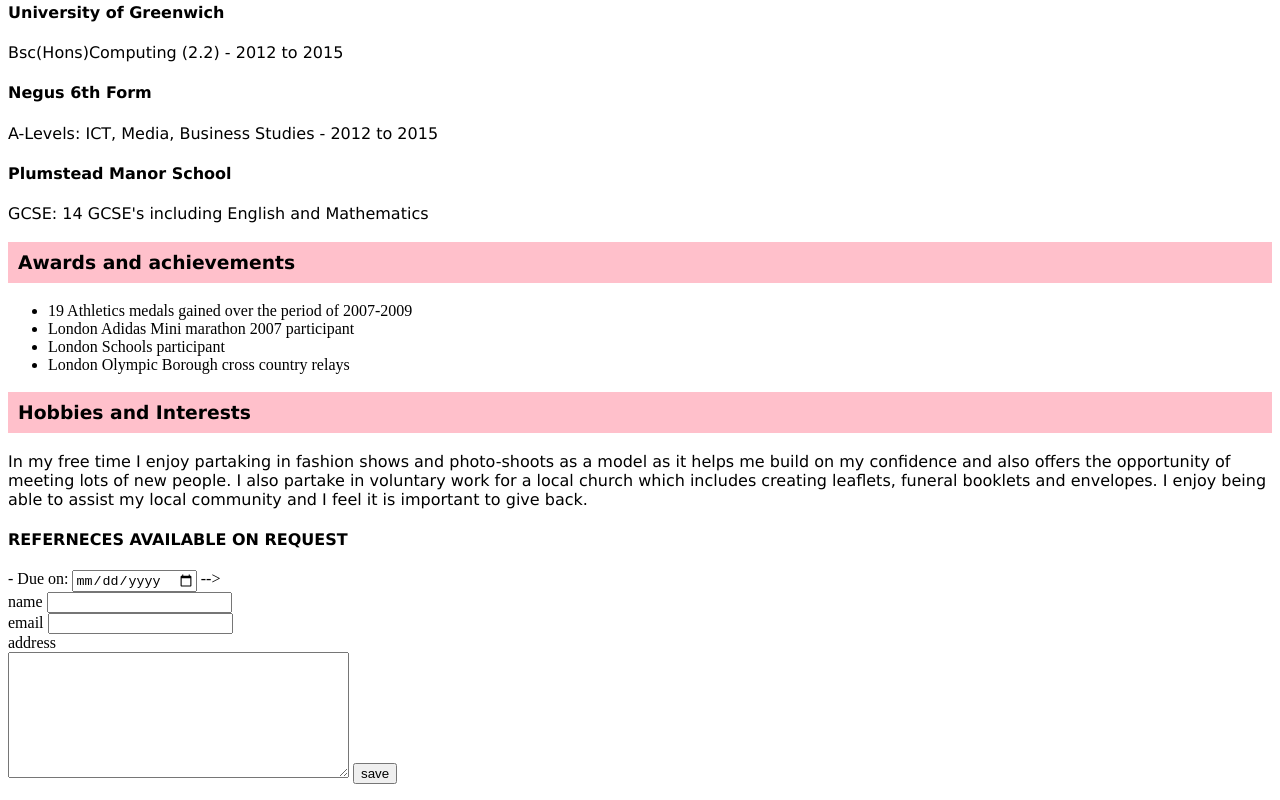
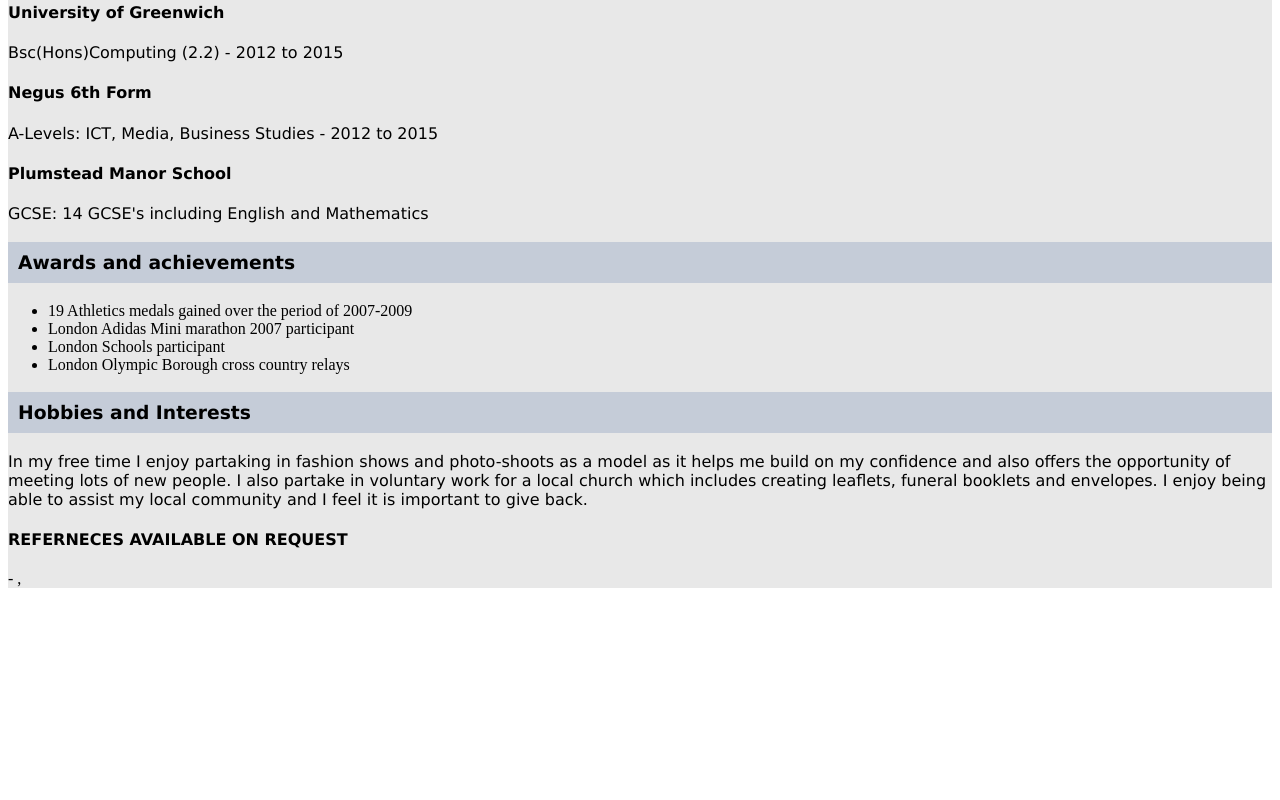
Before and after one commit to faithkareber/faithwebsite, a plain HTML site: page faithcvweb.html5.html in a window 1280 px wide. Shown: the part 1025-1825 px from the top of the page. After the commit the page ends 1621 px from the top, so only its background shows below. Drawn offline with Linux system fonts and the light colour scheme.

Commit message:
added grey container on cv page fill the ful page

```diff
--- a/css/style.css
+++ b/css/style.css
@@ -1,6 +1,6 @@
 .cvcontainergrey
 {
-background-color: #E9E4E2;
+background-color: #e8e8e8;
 display: block;
 
 }
@@ -33,7 +33,7 @@ h4
 	padding-right: 10px;
 	padding-top:10px;
 	padding-bottom: 10px;
-	background-color: pink;
+	background-color: #c5ccd8;
 }
 
 
--- a/faithcvweb.html5.html
+++ b/faithcvweb.html5.html
@@ -34,6 +34,8 @@
 
 
 <section>
+
+<div class="cvcontainergrey">
 	<main id="bio">
 
 				<h3 class="pinkheadbanner">Personal statement</h3>
@@ -135,17 +137,17 @@
 <label for="title">Todo item:</label>
 <input type="text" name="title" id="title"> <!--wherver there is a inut fild there should be a label field-->-
 
-<label for="due">Due on:</label>
-<input type="date" name="due" id ="due"> <!---->
+,<!--<label for="due">Due on:</label>-->
+<!--<input type="date" name="due" id ="due"> -->
 
- --><!--submits form its inside of, put the value of the name of the button-->
+ <!--submits form its inside of, put the value of the name of the button-->
 
 
-<form method="post" action="http:lacedeamon-dev.spartaglobal.com/contactform/test">
+<!--<form method="post" action="http:lacedeamon-dev.spartaglobal.com/contactform/test">
 <label for="name">name</label>
 <input type="text" name="name" id="name"><br /><!--the parameters which are name id-->
 
-<label for="email">email </label>
+<!--<label for="email">email </label>
 <input type="text" name="email" id="email"><br />
 
 
@@ -157,10 +159,11 @@
 
 <input type="submit" value="save">
 
-</form>
+</form>-->
 
 
 </div>
 
+
 </body>
 </html>
```
